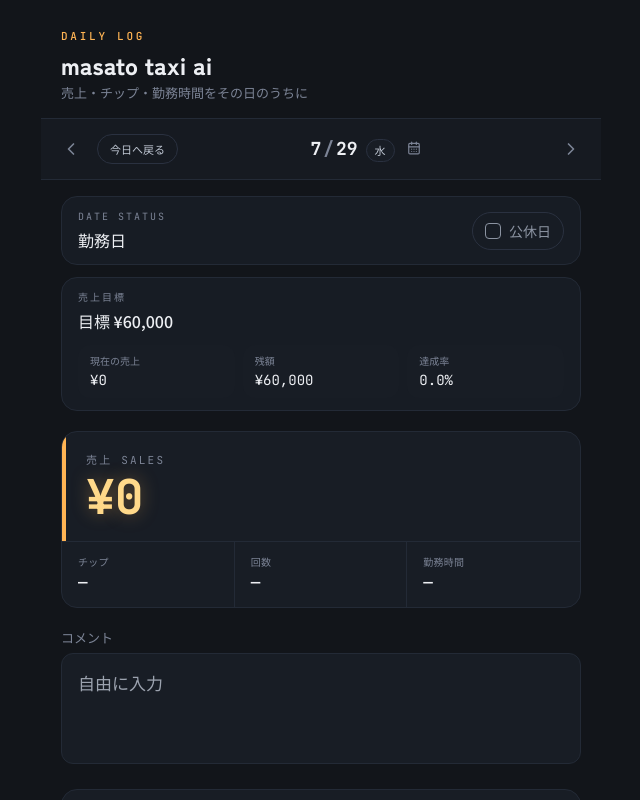
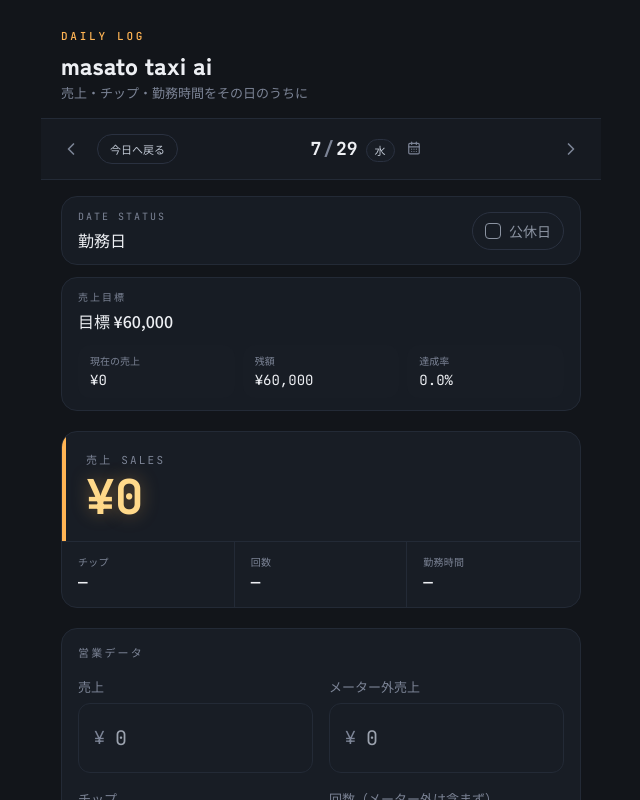
Before and after one commit to masatomm80/work-log-react, a React (Vite) app: page / in a window 1280 px wide. Both pictures are taken after a click on the button 390 px from the left and 149 px from the top of the page. Shown: the top 800 px of the page, without its empty margins (319-959 px from the left). Built offline with nearby package versions, Linux system fonts and the light colour scheme.

Commit message:
Update WorkLog.jsx

```diff
--- a/src/WorkLog.jsx
+++ b/src/WorkLog.jsx
@@ -800,6 +800,7 @@ export default function WorkLog() {
                 </div>
               ) : null}
 
+              {!isLegacyMode ? (
                 <Field label="コメント">
                   <textarea
                     value={form.notes}
@@ -809,6 +810,7 @@ export default function WorkLog() {
                     className="w-full bg-[#181D25] border border-[#232A36] rounded-xl px-4 py-4 text-[17px] text-[#EDEFF3] focus:outline-none focus:border-[#FFB454] resize-none"
                   />
                 </Field>
+              ) : null}
 
               <div className="rounded-2xl border border-[#232A36] bg-[#181D25] p-4 space-y-4">
                 <div className="text-[11px] tracking-[0.2em] text-[#7C8496] font-meter">営業データ</div>
@@ -932,6 +934,7 @@ export default function WorkLog() {
                   />
                 </Field>
 
+                {isLegacyMode ? (
                   <Field label="コメント">
                     <textarea
                       value={form.notes}
@@ -941,6 +944,7 @@ export default function WorkLog() {
                       className="w-full bg-[#181D25] border border-[#232A36] rounded-xl px-4 py-4 text-[17px] text-[#EDEFF3] focus:outline-none focus:border-[#FFB454] resize-none"
                     />
                   </Field>
+                ) : null}
 
                 <div className="flex gap-2 pt-1">
                   <button
```
Lines whose indentation alone changed are shown as unchanged.
